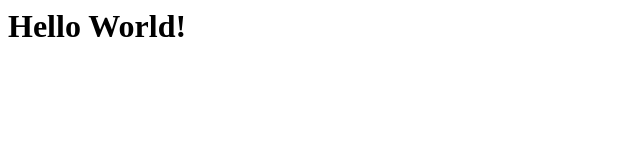
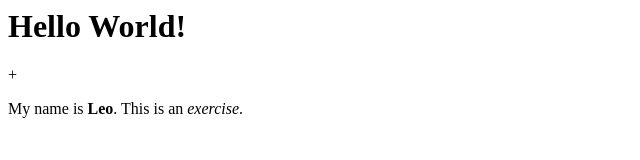
Before and after one commit to leo-mj/html-hello-world, a plain HTML site: page index.html in a window 1280 px wide. Shown: the whole page, without its empty margins (0-640 px from the left). Drawn offline with Linux system fonts and the light colour scheme.

Commit message:
Added more text

```diff
--- a/index.html
+++ b/index.html
@@ -1 +1,2 @@
 <h1>Hello World!</h1>
++<p>My name is <b>Leo</b>. This is an <i>exercise</i>.</p>
```
